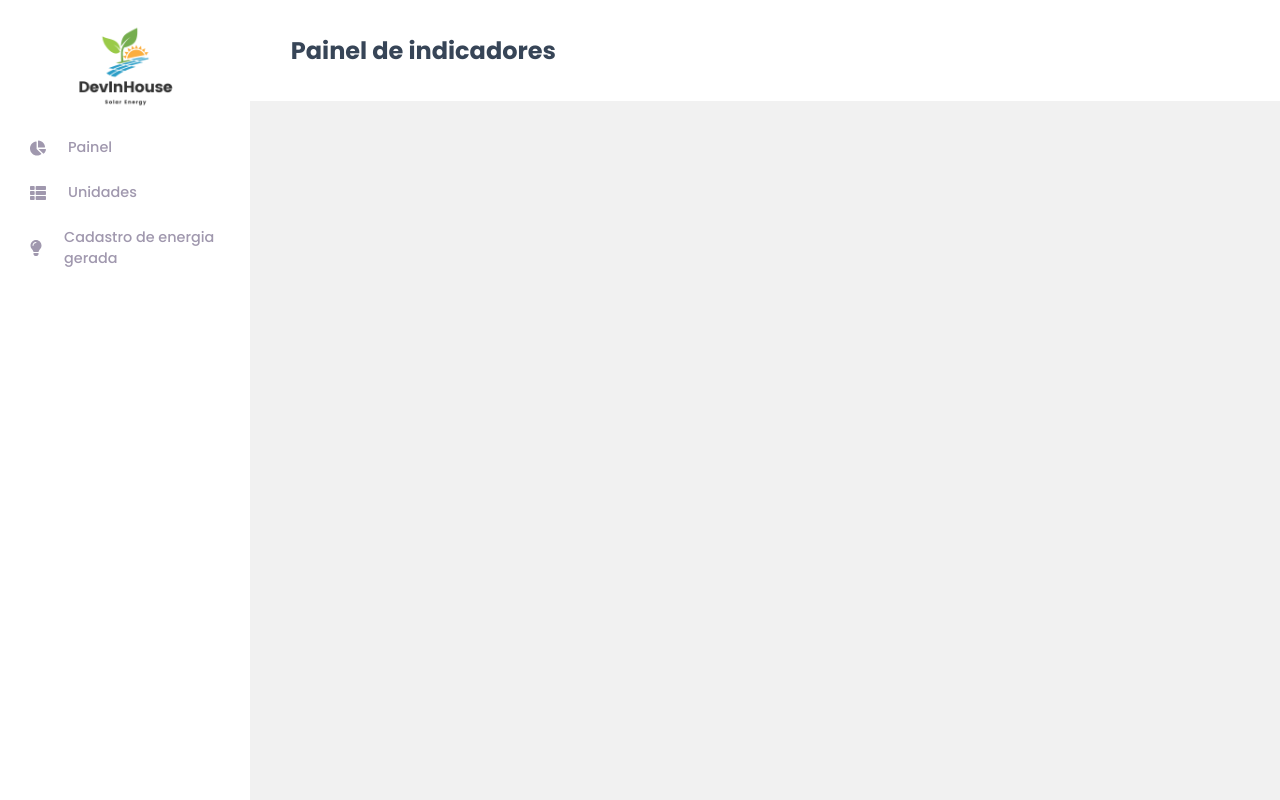
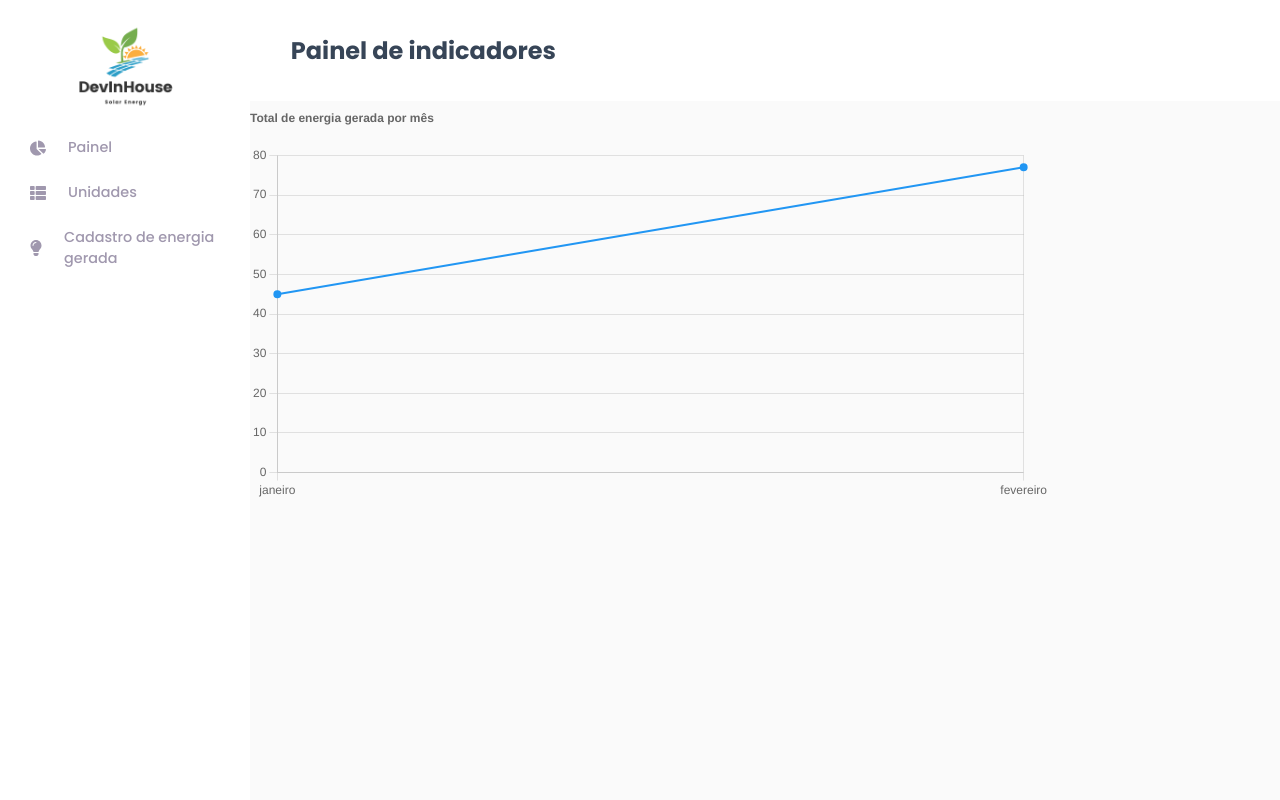
Before and after one commit to deywid/solar-energy, a React (Create React App) app: page / in a window 1280 px wide. Built offline with nearby package versions, Linux system fonts and the light colour scheme; data requests are answered from the project's data file.

Commit message:
line chart added

```diff
--- a/db.json
+++ b/db.json
@@ -42,9 +42,21 @@
     },
     {
       "unidade": "EssePe",
-      "data": "2021-01-02",
+      "data": "2022-02-10",
       "total_gerado": "77",
       "id": 2
+    },
+    {
+      "unidade": "Solmar",
+      "data": "2022-02-17",
+      "total_gerado": "23",
+      "id": 3
+    },
+    {
+      "unidade": "Floripa",
+      "data": "2022-01-7",
+      "total_gerado": "51",
+      "id": 4
     }
   ]
 }
--- a/package.json
+++ b/package.json
@@ -7,8 +7,10 @@
     "@testing-library/react": "^12.1.2",
     "@testing-library/user-event": "^13.5.0",
     "axios": "^0.25.0",
+    "chart.js": "^3.7.0",
     "json-server": "^0.17.0",
     "react": "^17.0.2",
+    "react-chartjs-2": "^4.0.1",
     "react-dom": "^17.0.2",
     "react-icons": "^4.3.1",
     "react-router-dom": "^6.2.1",
--- a/src/App.css
+++ b/src/App.css
@@ -1,7 +1,7 @@
 @import url("https://fonts.googleapis.com/css2?family=Poppins:wght@500;600;700&display=swap");
 
 body {
-  background-color: #f1f1f1;
+  background-color: #fafafa;
   font-family: "Poppins";
 }
 
--- /dev/null
+++ b/src/components/Charts/index.js
@@ -0,0 +1,13 @@
+import React from "react";
+import { Line } from "react-chartjs-2";
+import { Chart as ChartJS } from "chart.js/auto";
+
+function LineChart({ chartData, options }) {
+  return (
+    <div style={{width: 800}}>
+      <Line data={chartData} options={options} />
+    </div>
+  );
+}
+
+export default LineChart;
--- a/src/components/Lista-Unidades/index.js
+++ b/src/components/Lista-Unidades/index.js
@@ -9,7 +9,6 @@ function ListaUnidades() {
 
   useEffect(() => {
     axios.get("http://localhost:3333/unidades").then(function (response) {
-      console.log(response.data);
       setLista(response.data);
     });
   }, []);
--- a/src/pages/Painel/index.js
+++ b/src/pages/Painel/index.js
@@ -1,8 +1,71 @@
-import React from "react";
+import React, { useEffect, useState } from "react";
+import axios from "axios";
+
+import LineChart from "../../components/Charts";
 import { Title } from "../../components/Title/style";
 
 function Painel() {
-  return <Title>Painel de indicadores</Title>;
+  const [request, setRequest] = useState([]);
+
+  useEffect(() => {
+    axios.get("http://localhost:3333/geracao").then(function (response) {
+      setRequest([...response.data]);
+    });
+  }, []);
+
+  const filter = request.filter((item) => new Date(item.data).getMonth());
+  const soma = filter.reduce((a, b) => a + parseFloat(b.total_gerado), 0);
+
+  console.log(filter, soma);
+
+  const data = {
+    labels: [
+      ...new Set(
+        request.map((item) =>
+          new Date(item.data).toLocaleString("pt-br", { month: "long" })
+        )
+      ),
+    ],
+    datasets: [
+      {
+        label: "",
+        data: request.map((item) => item.total_gerado),
+        backgroundColor: ["#2196F3"],
+        borderWidth: 2,
+        borderColor: "#2196F3",
+      },
+    ],
+  };
+
+  const options = {
+    responsive: true,
+    scales: {
+      y: {
+        beginAtZero: true,
+      },
+    },
+    plugins: {
+      legend: {
+        display: false,
+      },
+      title: {
+        display: true,
+        align: "start",
+        text: "Total de energia gerada por mês",
+        padding: {
+          top: 10,
+          bottom: 30,
+        },
+      },
+    },
+  };
+
+  return (
+    <>
+      <Title>Painel de indicadores</Title>
+      <LineChart chartData={data} options={options} />
+    </>
+  );
 }
 
 export default Painel;
```
Also changed, not shown: 1 other file (tests, documents, lock files or other folders).
